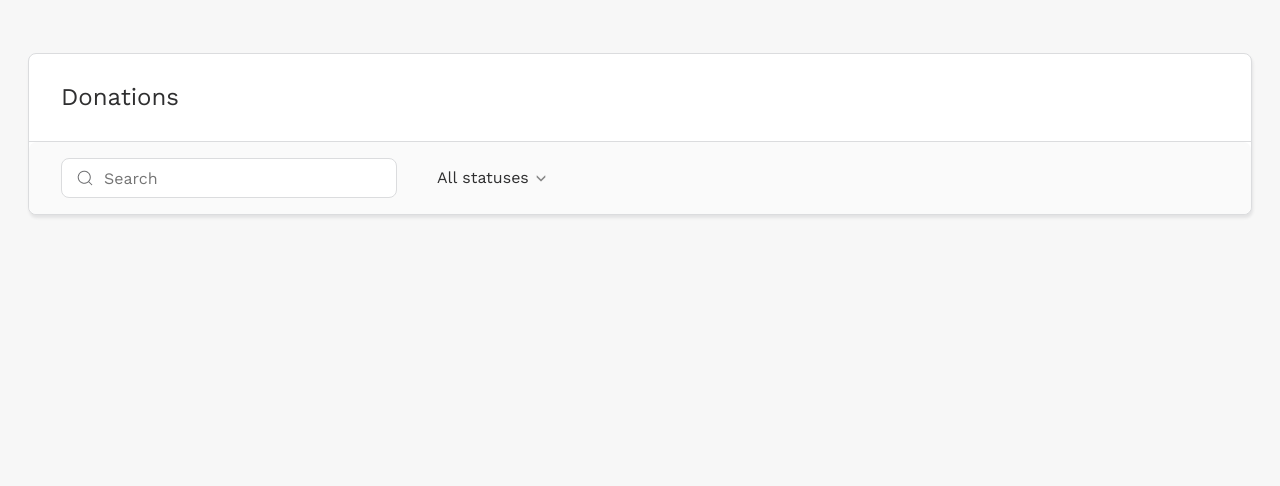
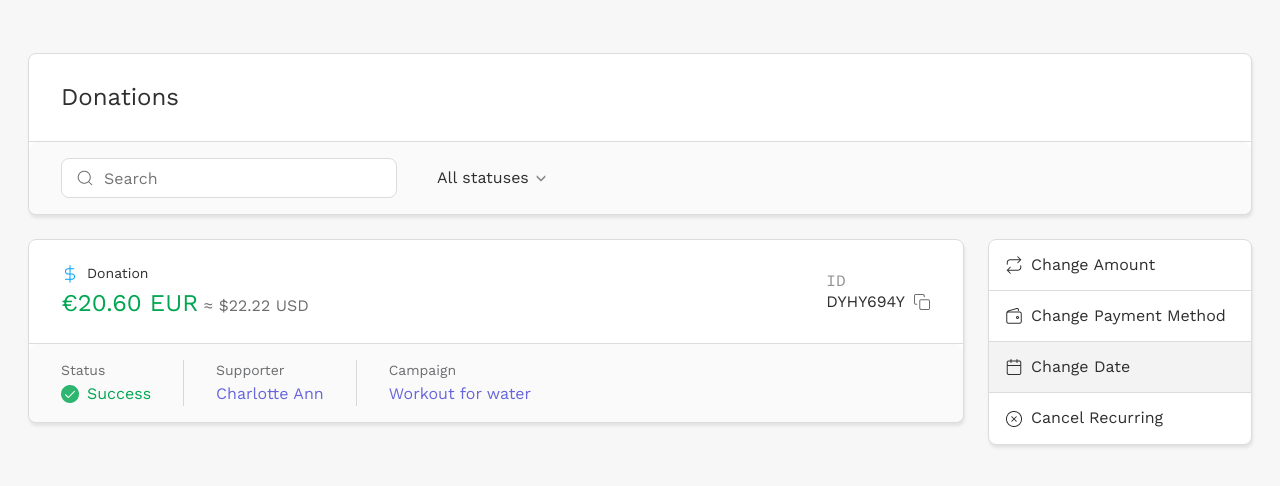
Before and after one commit to Roman-Devel/FundraiseUp, a website built with webpack: page src/index.html in a window 1280 px wide. Built offline with nearby package versions, Linux system fonts and the light colour scheme.

Commit message:
subheader + aside

```diff
--- a/src/index.html
+++ b/src/index.html
@@ -8,6 +8,7 @@
 </head>
 <body>
 	<div class="wrapper">
+
 		<header class="header">
 			<div class="header__title">
 				Donations
@@ -20,6 +21,91 @@
 				</div>
 			</div>
 		</header>
+
+		<div class="wrapper__center">
+			<main class="main">
+				<div class="subheader">
+					<div class="subheader__header">
+
+						<div class="donation">
+							<div class="donation__name">
+								<span class="icon-dollar"></span>
+								Donation
+							</div>
+
+							<div class="donation__value">
+								<span class="donation__value-current">€20.60 EUR</span>
+								<span class="donation__value-prev">≈ $22.22 USD</span>
+							</div>
+						</div>
+
+						<div class="id">
+							<div class="id__name">ID</div>
+							<div class="id__value">
+								DYHY694Y
+								<span class="icon-copy"></span>
+							</div>
+						</div>
+
+					</div>
+
+					<div class="subheader__footer">
+
+						<div class="item">
+							<div class="item__title">Status</div>
+							<div class="item__subtitle">
+								<span class="icon-status"></span>
+								Success
+							</div>
+						</div>
+
+						<div class="item">
+							<div class="item__title">Supporter</div>
+							<div class="item__subtitle item__subtitle-purple">
+								Charlotte Ann
+							</div>
+						</div>
+
+						<div class="item">
+							<div class="item__title">Campaign</div>
+							<div class="item__subtitle item__subtitle-purple">
+								Workout for water
+							</div>
+						</div>
+
+					</div>
+				</div>
+			</main>
+
+			<aside class="aside">
+
+				<nav class="nav">
+
+					<a href="#" class="nav__item">
+						<span class="icon icon-repeat"></span>
+						Change Amount
+					</a>
+
+					<a href="#" class="nav__item">
+						<span class="icon icon-wallet"></span>
+						Change Payment Method
+					</a>
+
+					<a href="#" class="nav__item nav__item-active">
+						<span class="icon icon-calendar"></span>
+						Change Date
+					</a>
+
+					<a href="#" class="nav__item">
+						<span class="icon icon-cancel"></span>
+						Cancel Recurring
+					</a>
+
+				</nav>
+
+			</aside>
+		</div>
+
 	</div>
 </body>
 </html>
--- /dev/null
+++ b/src/styles/_mixins.scss
@@ -0,0 +1,34 @@
+@mixin mainCardRulles {
+	border: 1px solid #DBDCDE;
+	box-shadow: 1px 3px 3px rgba(62, 63, 64, 0.1);
+	border-radius: 8px;
+	background: #FFFFFF;
+}
+
+@mixin headerCardRulles($padding, $height) {
+	padding-left: $padding;
+	padding-right: $padding;
+	min-height: $height;
+	border-bottom: 1px solid #DBDCDE;
+}
+
+@mixin footerCardRulles($padding, $height, $bc) {
+	padding-left: $padding;
+	padding-right: $padding;
+	min-height: $height;
+	border-radius: 8px;
+	background-color: $bc;
+}
+
+@mixin flex($direction-first, $direction-second) {
+	display: flex;
+	justify-content: $direction-first;
+	align-items: $direction-second;
+}
+
+@mixin addImage($w, $h, $name) {
+	width: $w;
+	height: $h;
+	background: url("../assets/images/" + $name + ".png") no-repeat;
+	background-size: 100% auto;
+}
--- a/src/styles/_variables.scss
+++ b/src/styles/_variables.scss
@@ -3,4 +3,4 @@ $active-text: #00A651;
 $inactive-text: #6C6D6F;
 $elements-color: #2EB670;
 
-$header-pl: 32px;
+$header-padding: 32px;
--- a/src/styles/aside.scss
+++ b/src/styles/aside.scss
@@ -1 +1,48 @@
 @import "variables";
+@import "mixins";
+
+.aside {
+	position: sticky;
+	top: 0;
+	width: 264px;
+	min-height: 205px;
+	@include mainCardRulles;
+
+	.nav {
+		&__item {
+			&:last-child {
+				border-bottom: none;
+			}
+
+			&-active {
+				background-color: #F3F3F3;
+			}
+
+			@include flex(left, center);
+			height: 51px;
+			border-bottom: 1px solid #DBDCDE;
+			text-decoration: none;
+			color: #2F2F30;
+
+			.icon {
+				margin: 12px 8px 12px 16px;
+
+				&-repeat {
+					@include addImage(18px, 18px, repeat);
+				}
+
+				&-wallet {
+					@include addImage(18px, 18px, wallet);
+				}
+
+				&-calendar {
+					@include addImage(18px, 18px, calendar);
+				}
+
+				&-cancel {
+					@include addImage(18px, 18px, cancel);
+				}
+			}
+		}
+	}
+}
--- a/src/styles/fonts.css
+++ b/src/styles/fonts.css
@@ -1,14 +1,9 @@
-@font-face {
-	font-family: "WorkSans-light";
-	src: url("../assets/fonts/WorkSans-Light.ttf") format("truetype");
-}
-
 @font-face {
 	font-family: "WorkSans-regular";
 	src: url("../assets/fonts/WorkSans-Regular.ttf") format("truetype");
 }
 
 @font-face {
-	font-family: "CodePro-light";
-	src: url("../assets/fonts/SourceCodePro-Light.ttf") format("truetype");
+	font-family: "CodePro-regular";
+	src: url("../assets/fonts/SourceCodePro-Regular.ttf") format("truetype");
 }
--- a/src/styles/header.scss
+++ b/src/styles/header.scss
@@ -1,31 +1,20 @@
 @import "variables";
+@import "mixins";
 
 .header {
 	width: 100%;
 	min-height: 160px;
-	border: 1px solid #DBDCDE;
-	box-shadow: 1px 3px 3px rgba(62, 63, 64, 0.1);
-	border-radius: 8px;
-	background: #FFFFFF;
+	@include mainCardRulles;
 
 	&__title {
-		display: flex;
-		justify-content: left;
-		align-items: center;
-		padding-left: $header-pl;
-		min-height: 88px;
-		border-bottom: 1px solid #DBDCDE;
+		@include flex(left, center);
+		@include headerCardRulles($header-padding, 88px);
 		font-size: 24px;
 	}
 
 	&__footer {
-		display: flex;
-		justify-content: left;
-		align-items: center;
-		padding-left: $header-pl;
-		min-height: 72px;
-		border-radius: 8px;
-		background-color: $background-bottom;
+		@include flex(left, center);
+		@include footerCardRulles($header-padding, 72px, $background-bottom);
 	}
 
 	input[type="search"] {
@@ -43,11 +32,8 @@
 
 	.icon-search {
 		position: absolute;
-		left: $header-pl + 16px;
-		width: 18px;
-		height: 18px;
-		background: url("../assets/images/search.png") no-repeat;
-		background-size: 100% auto;
+		left: $header-padding + 16px;
+		@include addImage(18px, 18px, search);
 	}
 
 	.statuses {
@@ -62,10 +48,7 @@
 			top: 55%;
 			right: 7px;
 			transform: translateY(-50%);
-			width: 10px;
-			height: 7px;
-			background: url("../assets/images/arrow-bottom.png") no-repeat;
-			background-size: 100% auto;
+			@include addImage(10px, 7px, arrow-bottom);
 		}
 	}
 }
--- a/src/styles/main.scss
+++ b/src/styles/main.scss
@@ -2,6 +2,8 @@
 @import "./fonts.css";
 
 @import "header";
+@import "subheader";
+@import "aside";
 
 * {
 	box-sizing: border-box;
@@ -21,4 +23,9 @@ body {
 	padding: 53px 0;
 	width: 1224px;
 	color: #2F2F30;
+
+	&__center {
+		@include flex(space-between, flex-start);
+		margin-top: 24px;
+	}
 }
--- a/src/styles/subheader.scss
+++ b/src/styles/subheader.scss
@@ -1 +1,96 @@
 @import "variables";
+@import "mixins";
+
+.subheader {
+	width: 936px;
+	min-height: 182px;
+	@include mainCardRulles;
+
+	&__header {
+		@include flex(space-between, center);
+		@include headerCardRulles($header-padding, 104px);
+
+		.donation {
+			&__name {
+				margin-bottom: 4px;
+				@include flex(left, center);
+				font-size: 14px;
+
+				.icon-dollar {
+					margin-right: 8px;
+					@include addImage(18px, 18px, dollar-sign);
+				}
+			}
+
+			&__value {
+				&-current {
+					font-size: 24px;
+					line-height: 32px;
+					color: $active-text;
+				}
+				&-prev {
+					font-size: 16px;
+					color: $inactive-text;
+				}
+			}
+		}
+
+		.id {
+			&__name {
+				font-family: "CodePro-regular", sans-serif;
+				font-size: 16px;
+				line-height: 20px;
+				color: #919293;
+			}
+
+			&__value {
+				@include flex(left, center);
+				font-size: 16px;
+				line-height: 24px;
+
+				.icon-copy {
+					margin-left: 8px;
+					@include addImage(18px, 18px, icon-copy);
+					cursor: pointer;
+				}
+			}
+		}
+	}
+
+	&__footer {
+		@include flex(left, center);
+		@include footerCardRulles(0, 78px, $background-bottom);
+
+		.item {
+			&:last-child {
+				border-right: none;
+			}
+
+			padding: 0 $header-padding;
+			border-right: 1px solid #D7D8DA;
+
+			&__title {
+				margin-bottom: 2px;
+				font-size: 14px;
+				line-height: 20px;
+				color: $inactive-text;
+			}
+
+			&__subtitle {
+				&-purple {
+					color: #6665DD;
+				}
+
+				@include flex(left, center);
+				font-size: 16px;
+				line-height: 24px;
+				color: $active-text;
+
+				.icon-status {
+					margin-right: 8px;
+					@include addImage(18px, 18px, check);
+				}
+			}
+		}
+	}
+}
```
Also changed, not shown: src/assets/fonts/SourceCodePro-Regular.ttf (added).
